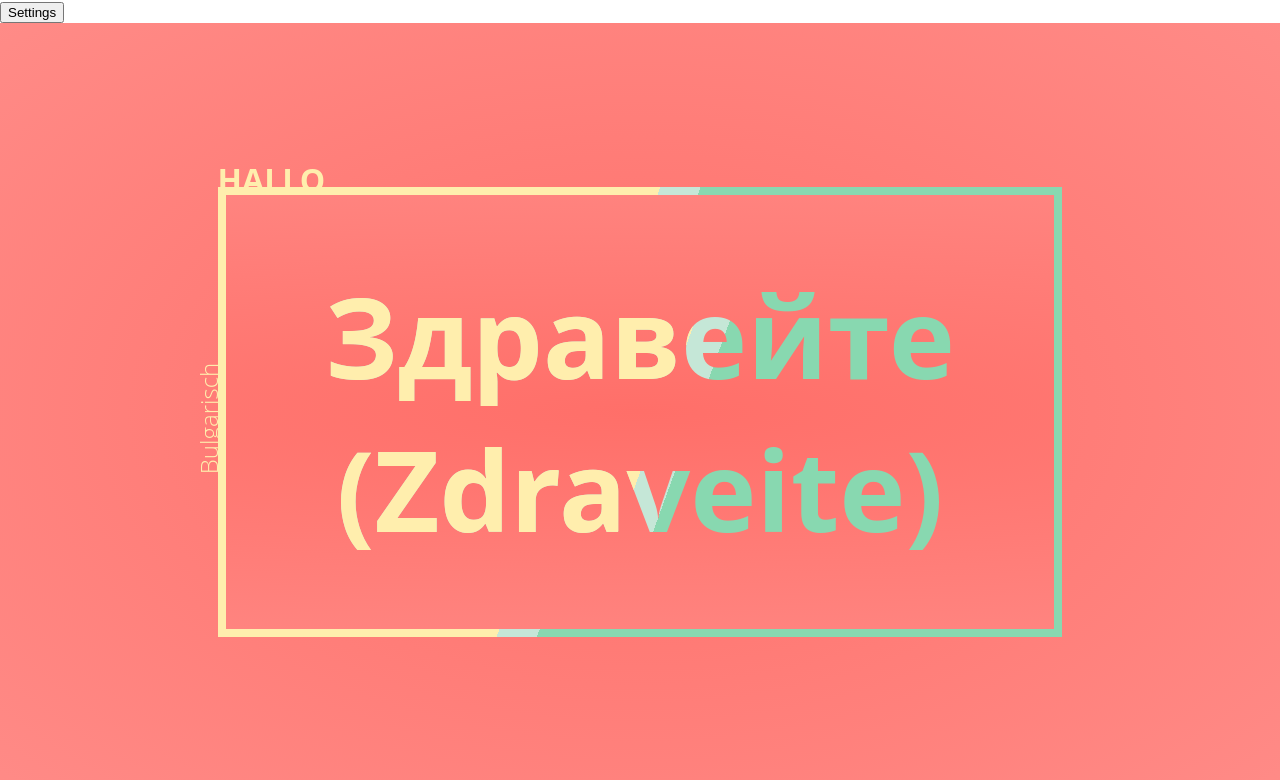
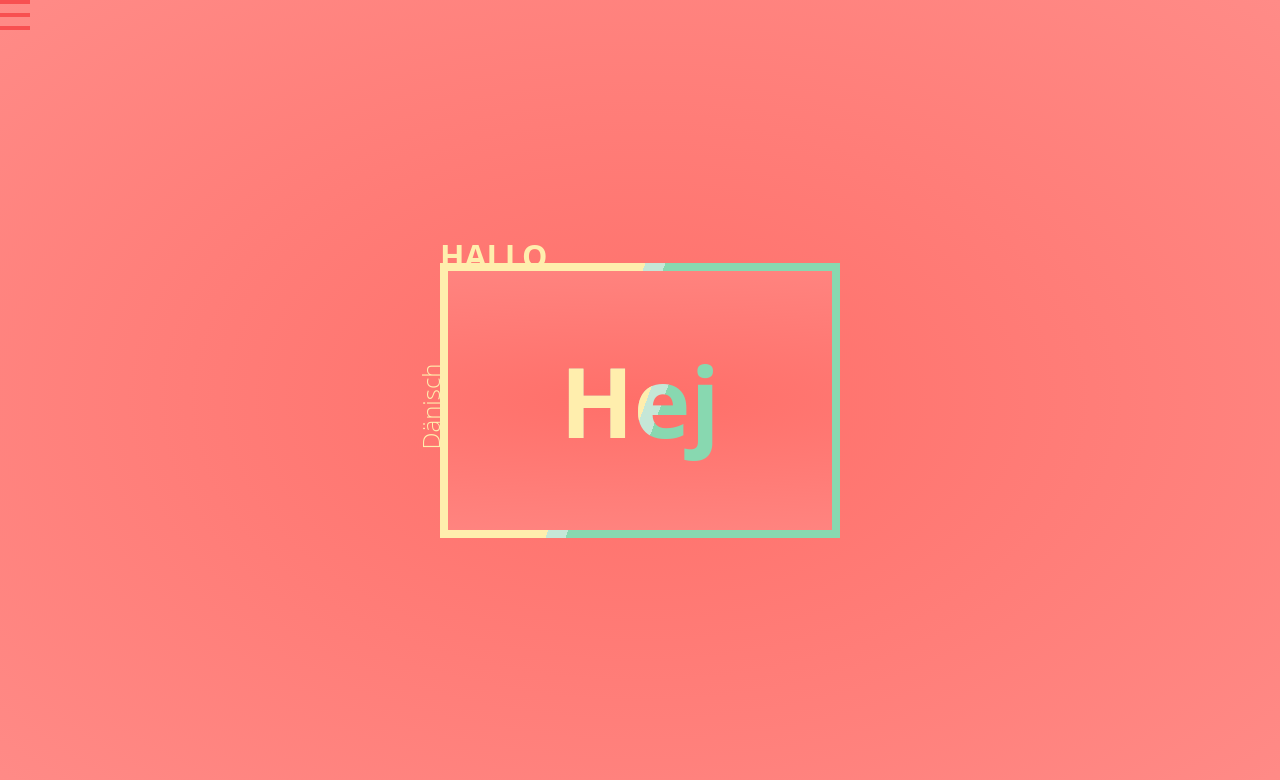
Before and after one commit to philipasdf/hello-world-with-openai, a Vue app in the folder hello-openai/: page / in a window 1280 px wide. Shown: the top 780 px of the page. Built offline with nearby package versions, Linux system fonts and the light colour scheme.

Commit message:
animated menu

```diff
--- a/hello-openai/src/assets/main.css
+++ b/hello-openai/src/assets/main.css
@@ -30,7 +30,6 @@ body {
 
 html, body {
     height: 100%;
-    overflow: scroll;
     color: var(--primary)
 }
 
--- a/hello-openai/src/components/BurgerButton.vue
+++ b/hello-openai/src/components/BurgerButton.vue
@@ -41,10 +41,8 @@ function toggleMenu() {
   height: 30px;
   width: 30px;
   box-sizing: border-box;
-  position: absolute;
+  position: relative;
   z-index: 30;
-  left: 20px;
-  top: 15px;
   cursor: pointer;
   @include transition(all 0.3s ease-in);
   // &:hover {
--- a/hello-openai/src/components/DisplayHelloContainer.vue
+++ b/hello-openai/src/components/DisplayHelloContainer.vue
@@ -118,7 +118,7 @@ defineProps({
 
 @media only screen and (min-width: 768px) {
   .translated-text {
-    font-size: 7em;
+    font-size: 6em;
   }
   .random-text {
     font-size: 2em;
--- a/hello-openai/src/components/HomePage.vue
+++ b/hello-openai/src/components/HomePage.vue
@@ -1,53 +1,96 @@
 <script setup lang="ts">
 import { onMounted, ref, type Ref } from "vue";
 import DisplayHelloContainer from "./DisplayHelloContainer.vue";
+import BurgerButton from "./BurgerButton.vue";
 import LanguagePicker from "./LanguagePicker.vue";
 import { getRandomLanguage } from "./languages";
 import { getRandomPhrase } from "./phrases";
 
 const rndLng: any = ref({});
-const isSettings: Ref<Boolean> = ref(false);
+const isMenuOpened: Ref<Boolean> = ref(false);
 const rndText: any = getRandomPhrase();
 
 onMounted(async () => {
   rndLng.value = getRandomLanguage();
 });
 
-function onClickSettings() {
-  isSettings.value = !isSettings.value;
+function toggleMenu(_isMenuOpened: boolean) {
+  isMenuOpened.value = _isMenuOpened;
 }
 </script>
 
 <template>
-  <div class="layout">
-    <header class="menu">
-      <button @click="onClickSettings">Settings</button>
-      <LanguagePicker v-if="isSettings" />
-    </header>
-    <main class="content">
+  <div class="container">
+    <div class="menu" :class="{ opened: isMenuOpened }">
+      <BurgerButton @on-click="toggleMenu($event)" />
+      <LanguagePicker />
+    </div>
+
+    <section class="content">
       <DisplayHelloContainer
         v-if="!!rndLng"
         :random-text="rndText.de"
         :language-name="rndLng.name"
         :translated-text="rndText[rndLng.language]"
       ></DisplayHelloContainer>
-    </main>
+    </section>
   </div>
 </template>
 
-<style scoped lang="scss">
-.layout {
+<style lang="scss">
+$transition-duration: 1.5s;
+$transition-delay: 0.05s;
+
+.container {
   display: flex;
   flex-direction: column;
-  align-items: stretch;
   height: 100%;
 
-  header {
-    overflow: auto;
+  position: relative;
+  background-color: #533557;
+  height: 100%;
+}
+
+.content {
+  flex-grow: 1;
+  position: relative;
+  transition: $transition-duration;
+
+  /* content shadow if menu opened */
+  &:before {
+    position: absolute;
+    content: "";
+    top: 0;
+    left: 0;
+    width: 100%;
+    height: 100%;
+    background-color: transparent;
+    z-index: 2;
+    transition: $transition-duration;
   }
-  main {
-    min-height: 0;
-    flex-grow: 1;
+}
+
+.menu {
+  height: 0;
+  max-height: 0;
+  transition: $transition-duration;
+  transition-delay: $transition-delay;
+}
+
+.menu.opened {
+  height: auto;
+  max-height: 2000px; // it will never reach that. Just for the transition of 'height: auto'
+  transition: $transition-duration;
+  transition-delay: $transition-delay;
+  /* Any element you need to change the style if menu is open goes here, using the sibling selector (~) */
+
+  & ~ .content {
+    // padding-top: 30px;
+
+    /* content shadow if menu opened */
+    &:before {
+      background-color: rgba(0, 0, 0, 0.3);
+    }
   }
 }
 </style>
--- a/hello-openai/src/components/LanguagePicker.vue
+++ b/hello-openai/src/components/LanguagePicker.vue
@@ -1,5 +1,5 @@
 <script setup lang="ts">
-import { onMounted, ref, type Ref } from "vue";
+import { onMounted, ref, type Ref, computed } from "vue";
 import {
   getAllLanguages,
   getRandomLanguage,
@@ -8,9 +8,9 @@ import {
   setLanguageSelection,
 } from "./languages";
 
-const languages = LANGUAGES;
 const rndLng: any = ref({});
 let selected: Ref<string[]> = ref([]);
+const languages = LANGUAGES;
 
 onMounted(async () => {
   selected.value = getStoredLanguageSelection();
@@ -32,8 +32,8 @@ function onSelectNone() {
 </script>
 <template>
   <div class="language-picker">
-    <ul>
-      <li v-for="item in languages" :key="item.language">
+    <ul class="nav">
+      <li v-for="item in languages" :key="item.language" class="nav-item">
         <input
           :id="item.language"
           type="checkbox"
```
